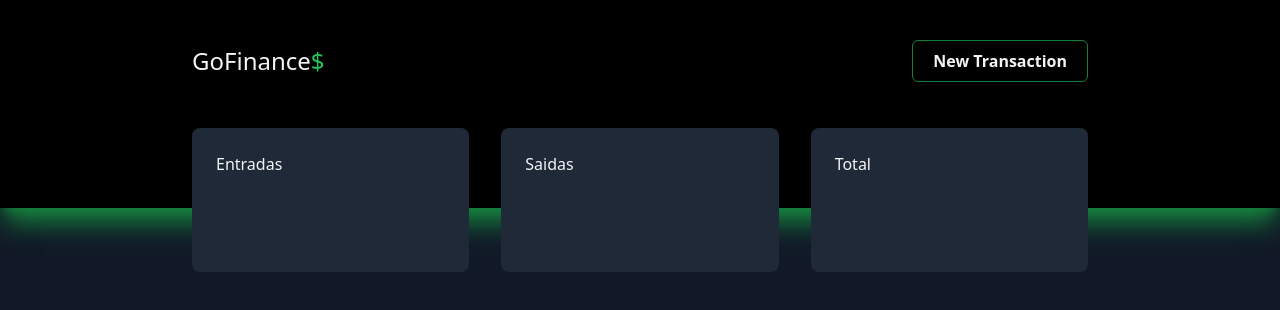
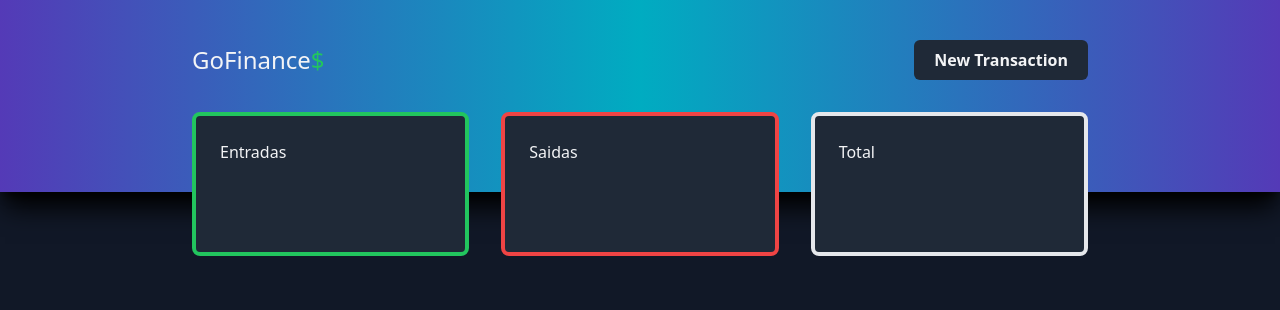
Before and after one commit to KaioMarxDEV/gofinance, a React (Vite) app in the folder web/: page /home in a window 1280 px wide. Shown: the top 310 px of the page. Built offline with nearby package versions, Linux system fonts and the light colour scheme.

Commit message:
add: dashboard colors and banners

```diff
--- a/web/src/components/Header/index.tsx
+++ b/web/src/components/Header/index.tsx
@@ -1,7 +1,7 @@
 export function Header() {
   return (
-    <div className="h-52 bg-black shadow-green-700 shadow-xl">
-      <div className="max-w-4xl mx-auto pt-10">
+    <div className="pt-10 pb-28 bg-gradient-to-r from-[#543ab7] via-[#00acc1] to-[#543ab7] shadow-black shadow-xl">
+      <div className="max-w-4xl mx-auto">
         <div className="flex flex-row justify-between items-center">
           <div>
             <h1 className="text-center text-2xl font-light">
@@ -12,7 +12,7 @@ export function Header() {
             </h1>
           </div>
           <div>
-            <button className="border border-green-700 rounded-md hover:bg-green-500 transition-all ease-in-out delay-75 duration-500 h-full w-full px-5 py-2">
+            <button className="rounded-md bg-gray-800 hover:bg-green-500 transition-all ease-in-out delay-75 duration-500 h-full w-full px-5 py-2">
               <strong className="text-base">
                 New Transaction
               </strong>
--- a/web/src/pages/Home.tsx
+++ b/web/src/pages/Home.tsx
@@ -6,13 +6,13 @@ export function Home() {
       <Header />
       {/* TODO: START HERE */}
       <div className="relative -top-20 max-w-4xl mx-auto flex flex-row items-center justify-between">
-        <div className="bg-gray-800 h-36 p-6 rounded-lg w-full">
+        <div className="bg-gray-800 border-4 border-green-500 h-36 p-6 rounded-lg w-full">
           Entradas
         </div>
-        <div className="bg-gray-800 h-36 p-6 rounded-lg mx-8 w-full">
+        <div className="bg-gray-800 border-4 border-red-500 h-36 p-6 rounded-lg mx-8 w-full">
           Saidas
         </div>
-        <div className="bg-gray-800 h-36 p-6 rounded-lg w-full">
+        <div className="bg-gray-800 border-4 h-36 p-6 rounded-lg w-full">
           Total
         </div>
       </div>
```
